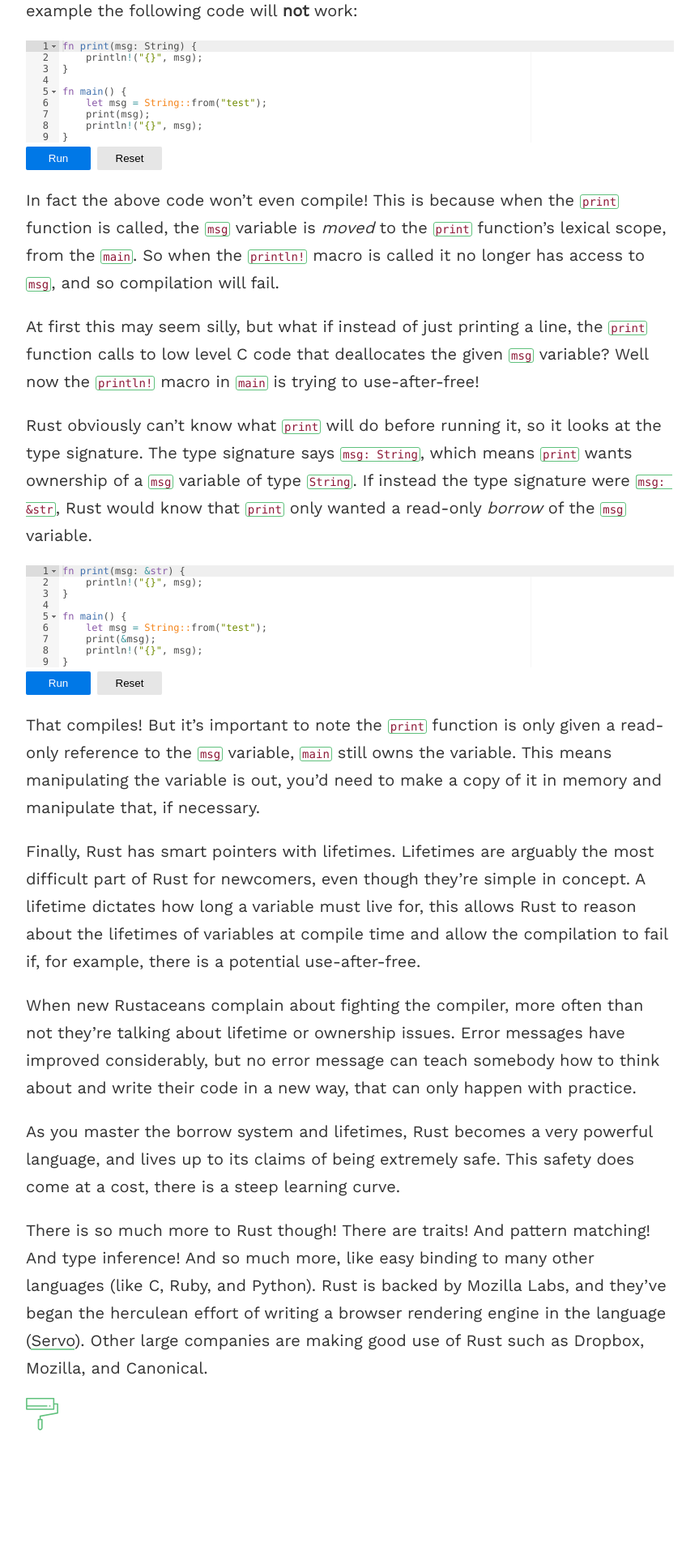
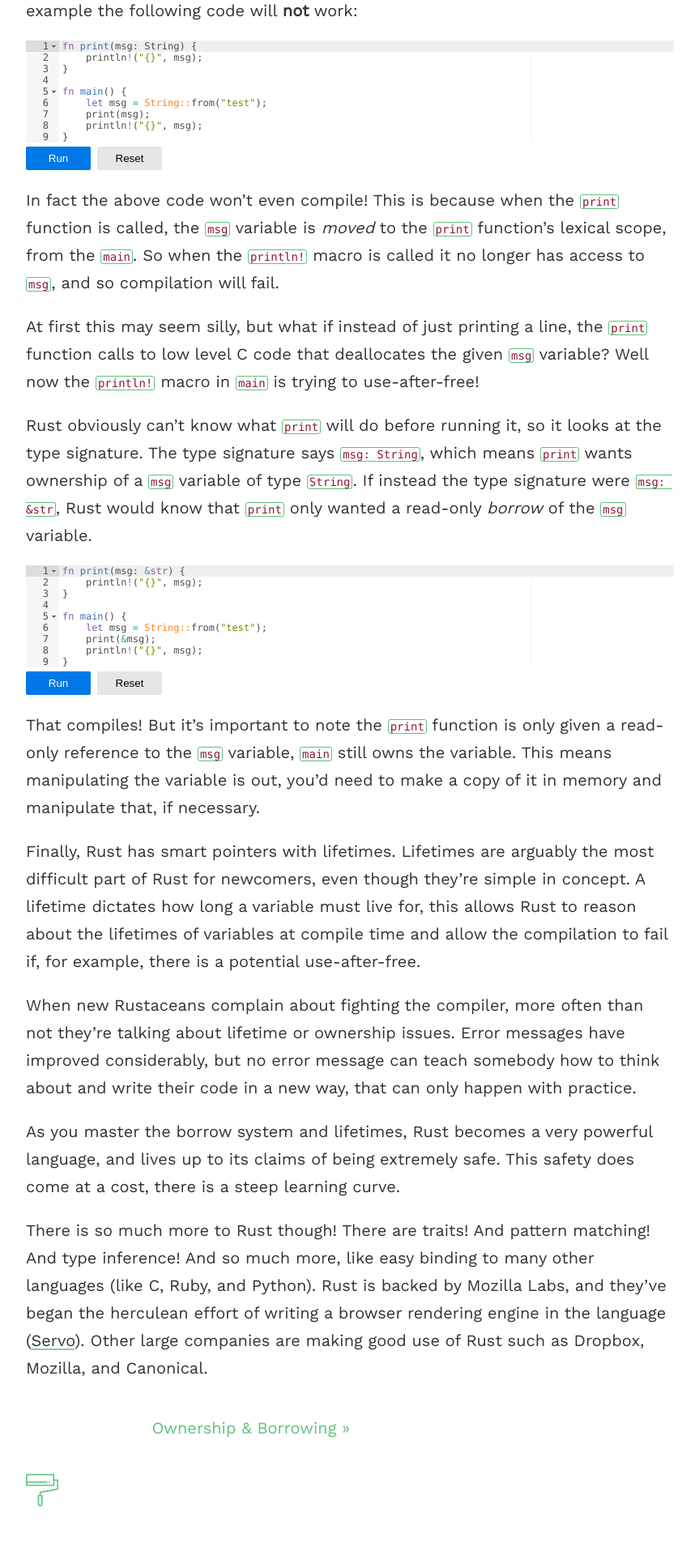
Before and after one commit to ioben/rust-programming-blog, a Jekyll site: the page built from _posts/2016-11-23-what-is-rust-anyway.md, in a window 1280 px wide. Shown: the part 854-2774 px from the top of the page at 81% size, without its empty margins (208-1071 px from the left). Built offline with Jekyll 4.4.1, drawn with Linux system fonts in a browser that asks for light colours; before the commit the page ends 2680 px from its top, so only the background shows below that.

Commit message:
Add next/prev post navigation

```diff
--- a/_layouts/post.html
+++ b/_layouts/post.html
@@ -4,3 +4,13 @@ layout: default
 <h1 class="headline">{{page.title}}</h1>
 <div class="meta"><span>{{page.date | date: '%B %d, %Y'}}</span></div>
 {{content}}
+
+
+<div class="page-navigation">
+    {% if page.previous.url %}
+    <a class="prev" href="{{page.previous.url}}">&laquo; {{page.previous.title}}</a>
+    {% endif %}
+    {% if page.next.url %}
+    <a class="next" href="{{page.next.url}}">{{page.next.title}} &raquo;</a>
+    {% endif %}
+</div>
--- a/_sass/style.scss
+++ b/_sass/style.scss
@@ -163,3 +163,21 @@ blockquote {
         opacity: 0.9;
     }
 }
+
+// Page Navigation
+.page-navigation {
+  display: block;
+  width: auto;
+  overflow: hidden;
+}
+
+.page-navigation a {
+  display: block;
+  width: 50%;
+  float: left;
+  margin: 1em 0;
+}
+
+.page-navigation .next {
+  text-align: right;
+}
```
